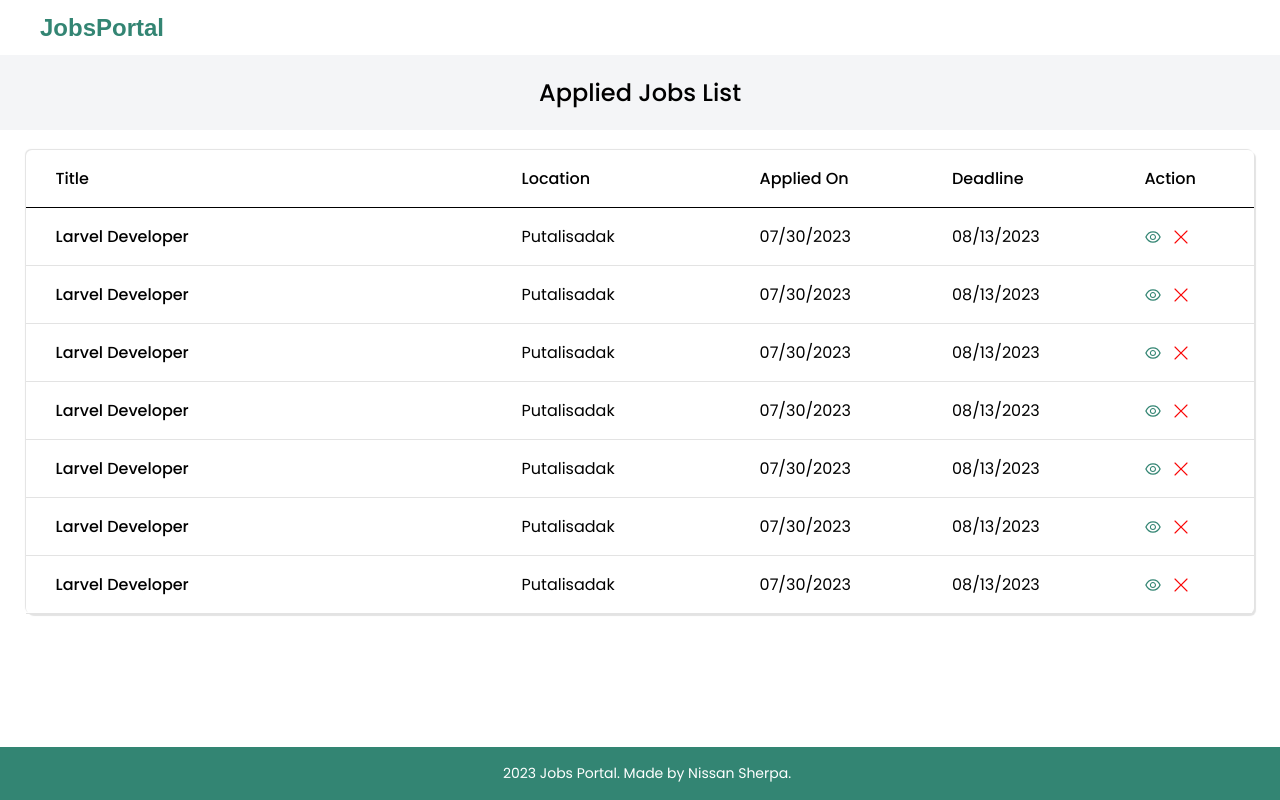
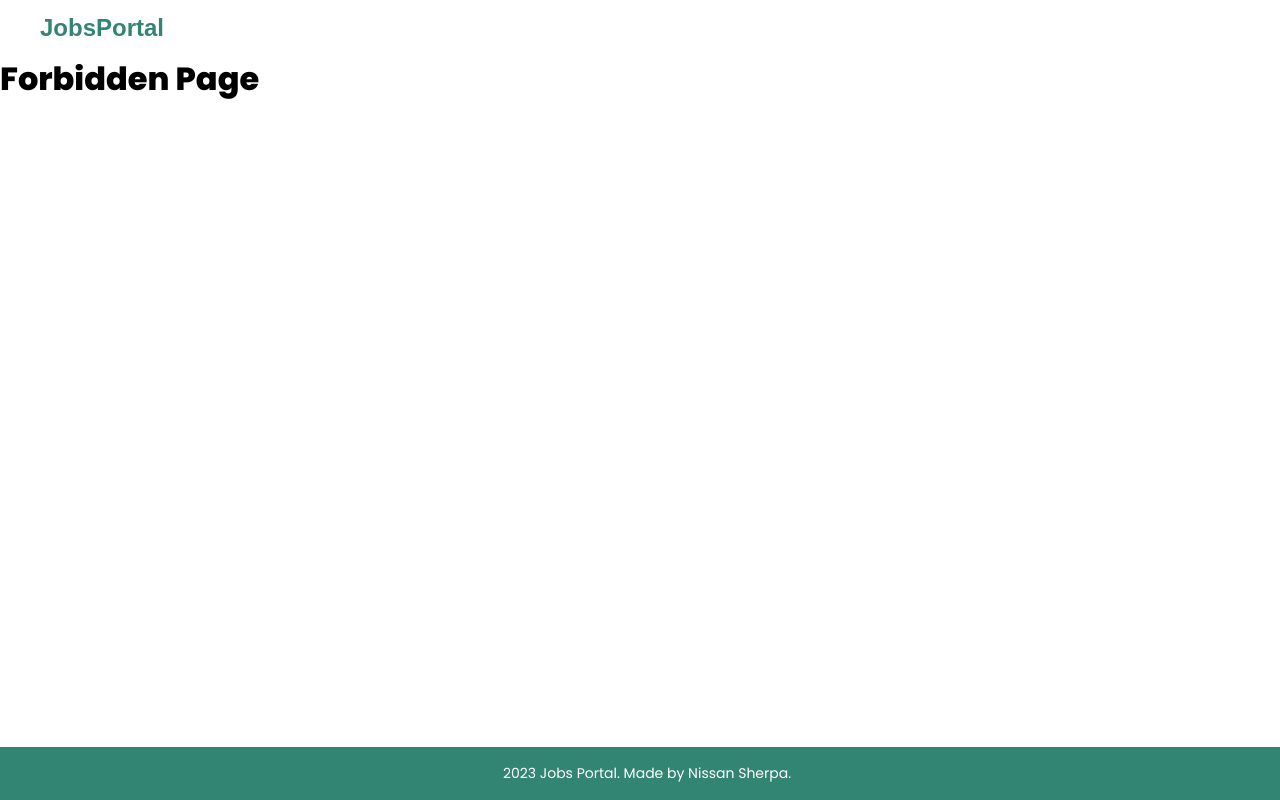
Before and after one commit to Pasang24/frontendsite, a React (Vite) app: page /appliedjobs in a window 1280 px wide. Built offline with nearby package versions, Linux system fonts and the light colour scheme; sample sign-in values are in the browser's storage; some icons are missing.

Commit message:
applied jobs done

```diff
--- a/src/App.jsx
+++ b/src/App.jsx
@@ -9,19 +9,29 @@ import PostJobPage from "./pages/PostJobPage.jsx";
 import ShowJob from "./pages/jobs/ShowJob.jsx";
 import PostedJobs from "./pages/jobs/PostedJobs.jsx";
 import AppliedJobs from "./pages/jobs/AppliedJobs.jsx";
+import ProtectedRoutes from "./components/ProtectedRoutes.jsx";
 
 function App() {
   return (
     <>
       <Header />
       <Routes>
+
         <Route path="/" element={<HomePage />} />
         <Route path="/login" element={<LoginPage />} />
         <Route path="/register" element={<Register />} />
+
+        <Route path="job/:id" element={<ShowJob />} />
+
+        <Route element={<ProtectedRoutes role="recruiter" />} >
         <Route path="/postjob" element={<PostJobPage />} />
-        <Route path="jobs/:id" element={<ShowJob />} />
         <Route path="/postedjobs" element={<PostedJobs />} />
+        </Route>
+
+        <Route element={<ProtectedRoutes role="applicant" />}>
         <Route path="/appliedjobs" element={<AppliedJobs />} />
+        </Route>
+
       </Routes>
       <Footer />
     </>
--- /dev/null
+++ b/src/components/ProtectedRoutes.jsx
@@ -0,0 +1,15 @@
+import React from 'react'
+import { Navigate, Outlet } from 'react-router-dom';
+
+function ProtectedRoutes(props) {
+    const role = localStorage.getItem("role");
+    if(role){
+        if (props.role === role){
+            return <Outlet/>
+        }
+        return <h1>Forbidden Page</h1>
+    }
+    return <Navigate to="login" />
+}
+
+export default ProtectedRoutes
--- a/src/components/loader components/Skeleton.jsx
+++ b/src/components/loader components/Skeleton.jsx
@@ -20,7 +20,6 @@ function Skeleton() {
             </div>
           </div>
         </div>
-
         <div className="button-skeleton"></div>
       </div>
     </div>
--- a/src/pages/LoginPage.jsx
+++ b/src/pages/LoginPage.jsx
@@ -37,7 +37,6 @@ function LoginPage() {
           });
       })
       .catch((err) => {
-        console.log(err.response.data.msg);
         setError(err.response.data.msg);
         setLoggingIn(false);
       });
@@ -63,6 +62,9 @@ function LoginPage() {
               onChange={handleChange}
               value={payload.email}
             />
+            {error === "Invalid email" && (
+              <span className="form-error">Invalid Email</span>
+            )}
           </div>
           <div className="form-field">
             <label htmlFor="password">Password</label>
@@ -75,8 +77,8 @@ function LoginPage() {
               onChange={handleChange}
               value={payload.password}
             />
-            {error === "Invalid Credentials" && (
-              <span className="form-error">Invalid Email or Password!</span>
+            {error === "Invalid Password" && (
+              <span className="form-error">Invalid Password!</span>
             )}
           </div>
           <div className="form-field">
--- a/src/pages/jobs/AppliedJobs.jsx
+++ b/src/pages/jobs/AppliedJobs.jsx
@@ -1,66 +1,88 @@
-import React from "react";
+import React, { useState, useEffect } from "react";
 import axios from "axios";
 import { AiOutlineEye } from "react-icons/ai";
 import { ImCross } from "react-icons/im";
 import { RxCross1 } from "react-icons/rx";
 import { RiDeleteBin7Line } from "react-icons/ri";
+import { Link } from "react-router-dom";
+import ShowJob from "./ShowJob";
 import "./JobsTable.css";
 
+
 function AppliedJobs() {
-  const jobs = [
-    {
-      title: "Larvel Developer",
-      location: "Putalisadak",
-      applied_date: "07/30/2023",
-      closing_date: "08/13/2023",
-    },
-    {
-      title: "Larvel Developer",
-      location: "Putalisadak",
-      applied_date: "07/30/2023",
-      closing_date: "08/13/2023",
-    },
-    {
-      title: "Larvel Developer",
-      location: "Putalisadak",
-      applied_date: "07/30/2023",
-      closing_date: "08/13/2023",
-    },
-    {
-      title: "Larvel Developer",
-      location: "Putalisadak",
-      applied_date: "07/30/2023",
-      closing_date: "08/13/2023",
-    },
-    {
-      title: "Larvel Developer",
-      location: "Putalisadak",
-      applied_date: "07/30/2023",
-      closing_date: "08/13/2023",
-    },
-    {
-      title: "Larvel Developer",
-      location: "Putalisadak",
-      applied_date: "07/30/2023",
-      closing_date: "08/13/2023",
-    },
-    {
-      title: "Larvel Developer",
-      location: "Putalisadak",
-      applied_date: "07/30/2023",
-      closing_date: "08/13/2023",
-    },
-  ];
+  const [appliedjobs, setAppliedjobs] = useState([]);
+  useEffect(() => {
+    axios
+      .get(`${import.meta.env.VITE_SERVER_URL}/appliedjob`, {
+        headers: {
+          Authorization: `Bearer ${localStorage.getItem("token")}`,
+        },
+      })
+      .then((res) => {
+        console.log(res);
+        setAppliedjobs(res.data);
+      })
+      .catch((err) => {
+        console.log(err);
+      });
+  }, []);
 
-  const renderJobs = jobs.map((job, indx) => {
+  // const jobs = [
+  //   {
+  //     title: "Larvel Developer",
+  //     location: "Putalisadak",
+  //     applied_date: "07/30/2023",
+  //     closing_date: "08/13/2023",
+  //   },
+  //   {
+  //     title: "Larvel Developer",
+  //     location: "Putalisadak",
+  //     applied_date: "07/30/2023",
+  //     closing_date: "08/13/2023",
+  //   },
+  //   {
+  //     title: "Larvel Developer",
+  //     location: "Putalisadak",
+  //     applied_date: "07/30/2023",
+  //     closing_date: "08/13/2023",
+  //   },
+  //   {
+  //     title: "Larvel Developer",
+  //     location: "Putalisadak",
+  //     applied_date: "07/30/2023",
+  //     closing_date: "08/13/2023",
+  //   },
+  //   {
+  //     title: "Larvel Developer",
+  //     location: "Putalisadak",
+  //     applied_date: "07/30/2023",
+  //     closing_date: "08/13/2023",
+  //   },
+  //   {
+  //     title: "Larvel Developer",
+  //     location: "Putalisadak",
+  //     applied_date: "07/30/2023",
+  //     closing_date: "08/13/2023",
+  //   },
+  //   {
+  //     title: "Larvel Developer",
+  //     location: "Putalisadak",
+  //     applied_date: "07/30/2023",
+  //     closing_date: "08/13/2023",
+  //   },
+  // ];
+
+  const renderJobs = appliedjobs.map((job, indx) => {
     return (
       <div className="jobs-table-row" key={indx}>
-        <span>{job.title}</span>
-        <span>{job.location}</span>
-        <span>{job.applied_date}</span>
-        <span>{job.closing_date}</span>
+        <span>{job.jobs.job_id.title}</span>
+        <span>{job.jobs.job_id.location}</span>
+        <span>{job.jobs.job_id.posted_date.slice(0,10) }</span>
+        <span>{job.jobs.job_id.closing_date.slice(0,10)}</span>
         <span className="job-actions">
+          <Link to={`/job/${job.jobs.job_id._id}`}>
           <AiOutlineEye size={18} fill="#338573" />
+          </Link>
           <RxCross1 size={18} color="#FA0606" />
         </span>
       </div>
```
